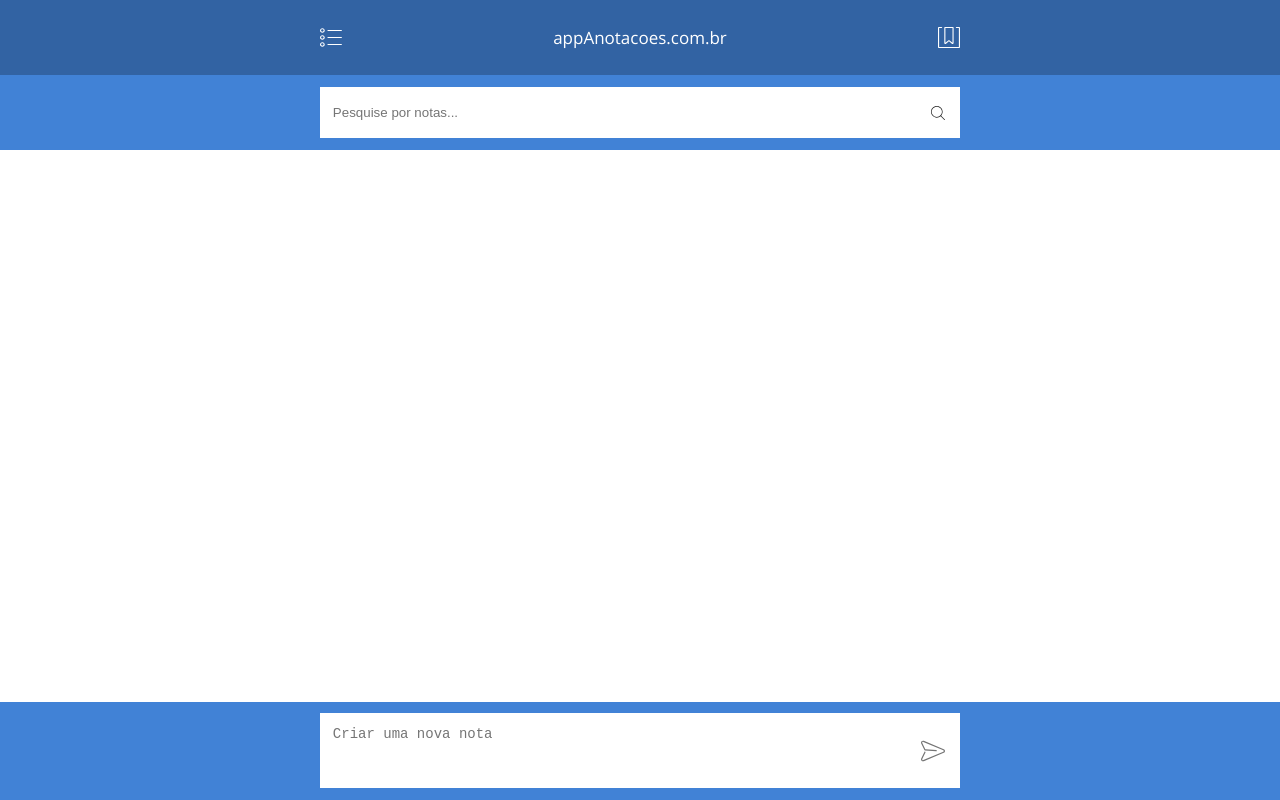
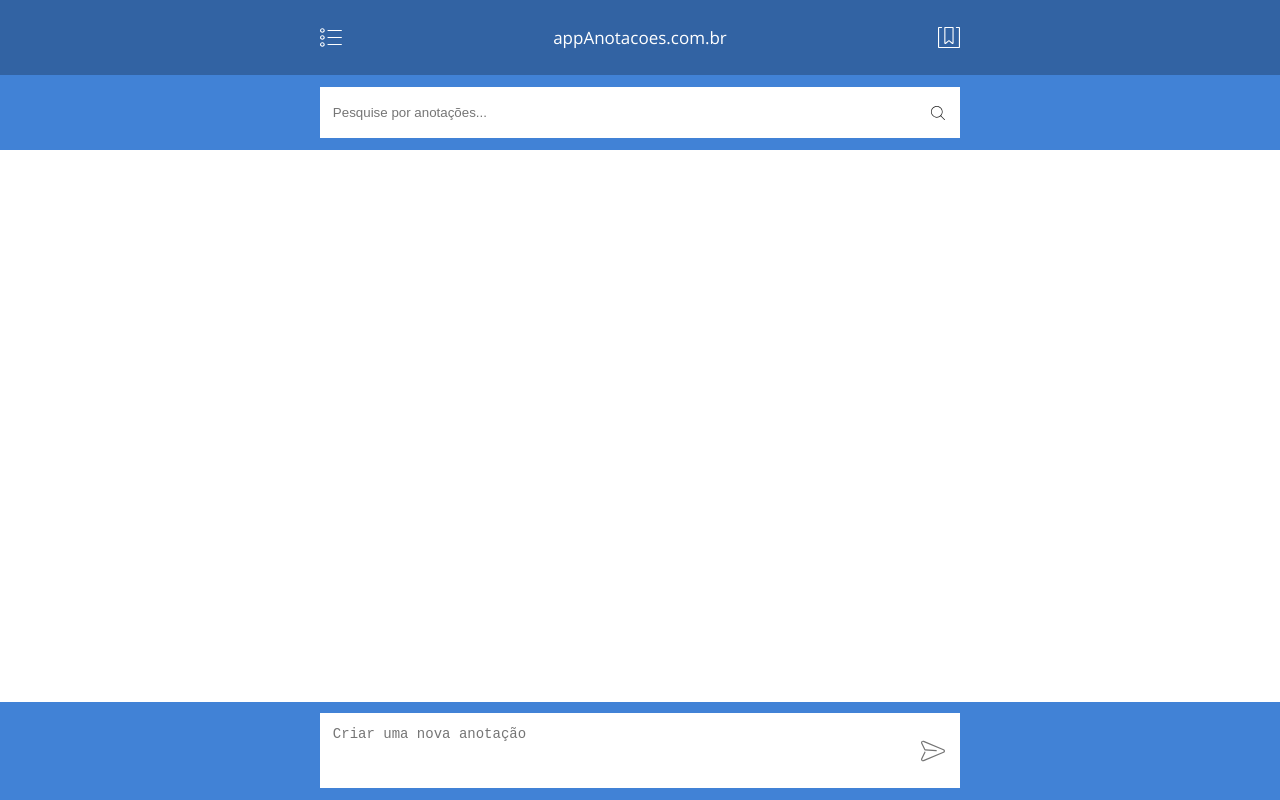
Before and after one commit to washingtonserip/appanotacoes, a Vue app: page / in a window 1280 px wide. Built offline with nearby package versions, Linux system fonts and the light colour scheme.

Commit message:
Alterações nos textos.

```diff
--- a/src/components/NewNote.vue
+++ b/src/components/NewNote.vue
@@ -4,7 +4,7 @@
             <div class="NewNote__Box">
                 <textarea name="note"
                     class="NewNote__Field"
-                    placeholder="Criar uma nova nota"></textarea>
+                    placeholder="Criar uma nova anotação"></textarea>
 
                 <button type="button"
                     name="create-note"
--- a/src/components/SearchBar.vue
+++ b/src/components/SearchBar.vue
@@ -5,7 +5,7 @@
                 <input type="text"
                     class="SearchBar__Field"
                     name="search"
-                    placeholder="Pesquise por notas...">
+                    placeholder="Pesquise por anotações...">
 
                 <button type="button"
                     class="SearchBar__Btn"
```
Also changed, not shown: 1 other file (tests, documents, lock files or other folders).
